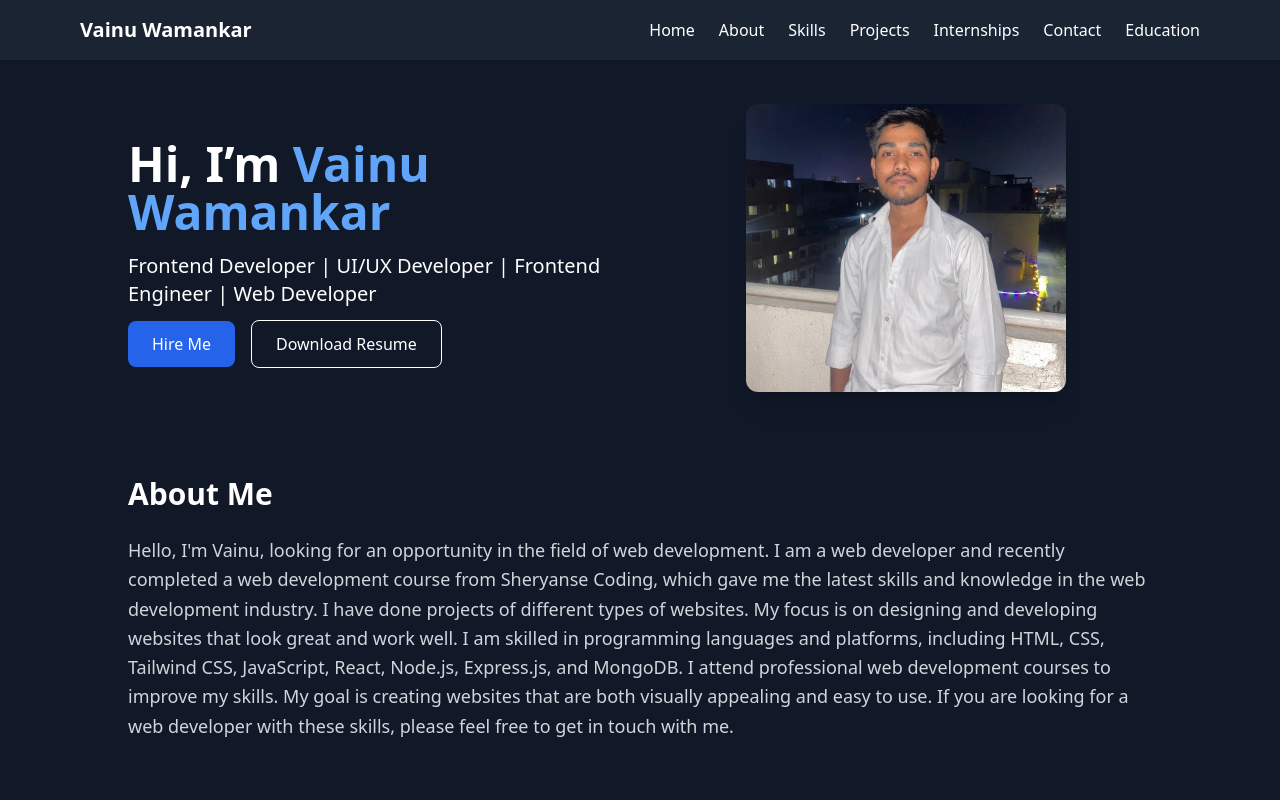
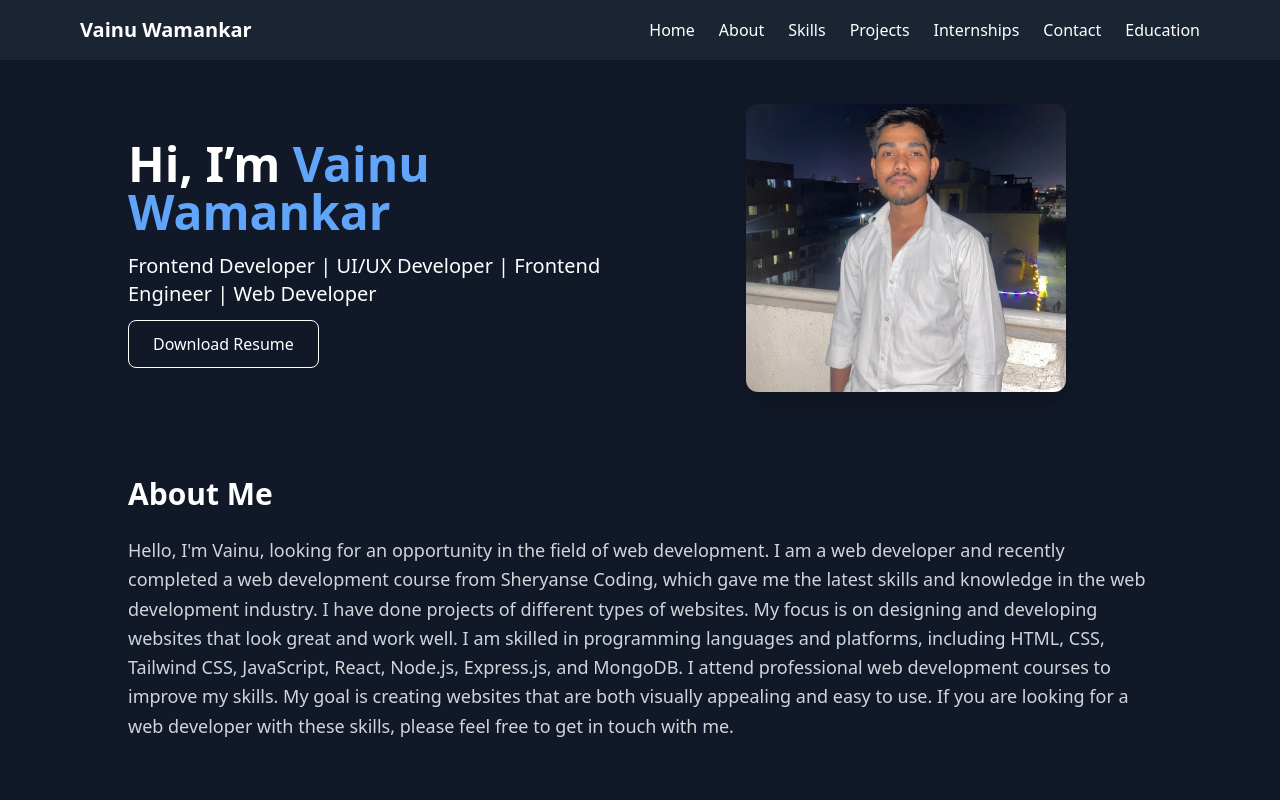
Before and after one commit to Vainu-Wamnkar/portfolio-profile, a React (Vite) app: page / in a window 1280 px wide. Shown: the top 800 px of the page. Built offline with nearby package versions, Linux system fonts and the light colour scheme.

Commit message:
Apne changes ka short message yahan

```diff
--- a/src/App.jsx
+++ b/src/App.jsx
@@ -17,7 +17,7 @@ import ProtectedRoute from "./components/ProtectedRoute"; // NEW
 
 export default function App() {
   const [showWelcome, setShowWelcome] = useState(true);
-  const welcomeText = `Welcome To My ${location.pathname==="/"?"MyProfile":"Admin"}`;
+  const welcomeText = `Welcome To  ${location.pathname==="/"?"MyProfile":"Admin"}`;
   const [displayedText, setDisplayedText] = useState("");
 
   useEffect(() => {
--- a/src/components/Hero.jsx
+++ b/src/components/Hero.jsx
@@ -32,11 +32,9 @@ export default function Hero() {
             transition={{ delay: 1 }}
             className="mt-6 space-x-4"
           >
-            <a href="#contact" className="px-6 py-3 bg-blue-600 rounded-lg">
-              Hire Me
-            </a>
 
-            <a href="/vainu-wamnkar.pdf" className="px-6 py-3 border border-white rounded-lg">
+
+            <a href="/vainu-wamnkar.pdf" className="px-6 py-3 border border-white rounded-lg hover:bg-gray-700">
               Download Resume
             </a>
           </motion.div>
```
